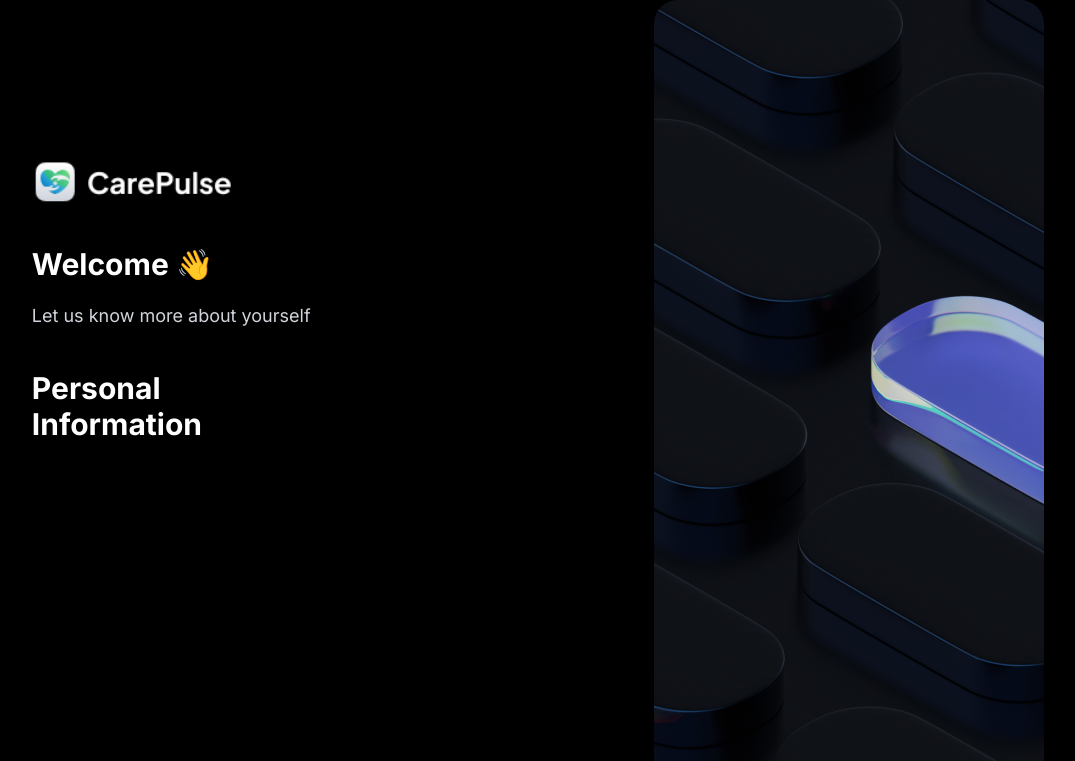
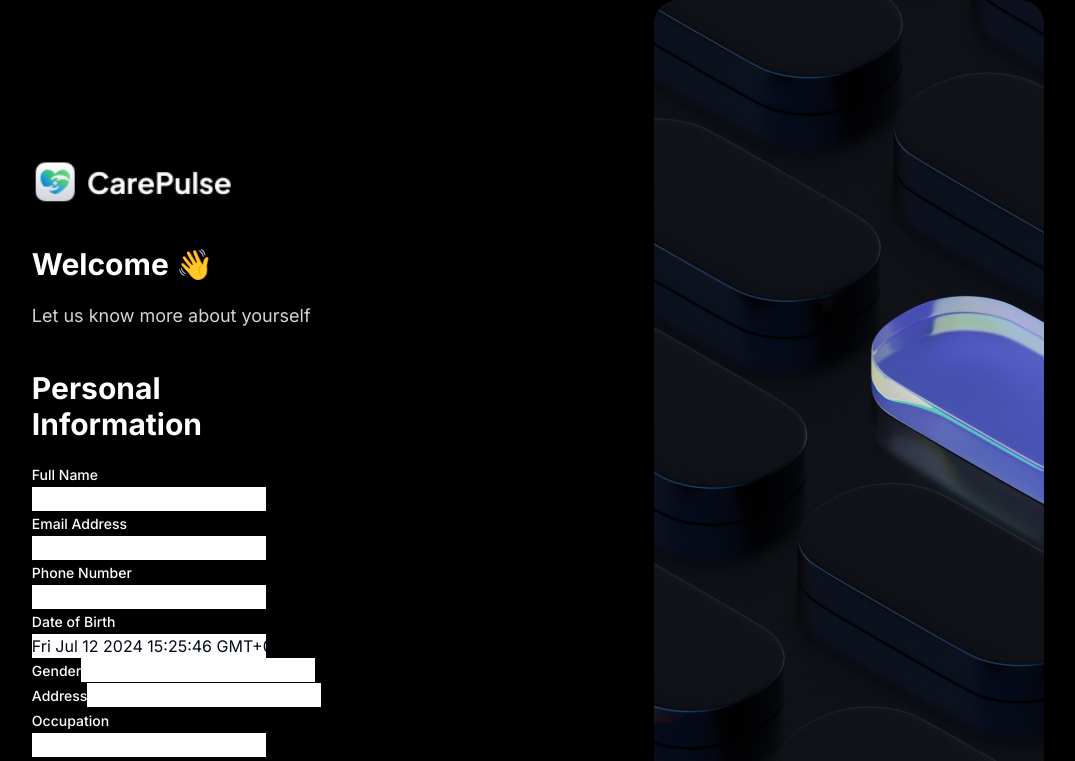
Before and after one commit to AliAsgharGill/Health-Care-System, a Next.js app: page /userDetails in a window 1280 px wide. Shown: the top 761 px of the page, without its empty margins (154-1229 px from the left). Built offline with nearby package versions, Linux system fonts and the light colour scheme.

Commit message:
types, schema, default values added

```diff
--- a/src/components/otpForm/page.tsx
+++ b/src/components/otpForm/page.tsx
@@ -25,7 +25,7 @@ import {
 } from "../ui/form";
 
 import { REGEXP_ONLY_DIGITS_AND_CHARS } from "input-otp";
-import { OtpFormValues } from "../../types/otpFormValues";
+import { OtpFormValues } from "../../types/otpFormTypes";
 import { OtpSchema } from "@/schemas/otpSchema";
 import { zodResolver } from "@hookform/resolvers/zod";
 import { useToast } from "../ui/use-toast";
--- a/src/components/signupForm/page.tsx
+++ b/src/components/signupForm/page.tsx
@@ -11,7 +11,7 @@ import axios from "axios";
 import { useToast } from "../ui/use-toast";
 import { Loader, Mail, Phone, User } from "lucide-react";
 
-import { SignupFormValues } from "@/types/signupFormValues";
+import { SignupFormValues } from "@/types/signupFormTypes";
 import OtpForm from "../otpForm/page";
 
 const SignupForm: React.FC<{ props?: string }> = ({ props }) => {
@@ -28,8 +28,8 @@ const SignupForm: React.FC<{ props?: string }> = ({ props }) => {
     mode: "onChange",
     resolver: zodResolver(SignupSchema),
   });
-  const { register, handleSubmit, formState } = form;
-  const { errors, isDirty, isValid, isSubmitSuccessful } = formState;
+  const { register, handleSubmit, formState, reset } = form;
+  const { errors, isDirty, isValid, isSubmitSuccessful, } = formState;
 
   const onSubmit: SubmitHandler<SignupFormValues> = async (data) => {
     setIsSubmitting(true);
@@ -45,6 +45,7 @@ const SignupForm: React.FC<{ props?: string }> = ({ props }) => {
         title: "Success",
         variant: "default",
       });
+      reset();
       setIsDialogOpen(true); // Open the dialog on successful submission
     } catch (error) {
       console.log("Error Registering User:", error);
--- a/src/components/userDetailForm/page.tsx
+++ b/src/components/userDetailForm/page.tsx
@@ -1,13 +1,214 @@
+import { UserDetailsSchema } from "@/schemas/userDetailsSchema";
+import { UserDetailsTypes } from "@/types/userDetailTypes";
+import { zodResolver } from "@hookform/resolvers/zod";
 import React from "react";
+import { Form } from "../ui/form";
+import { SubmitHandler, useForm } from "react-hook-form";
 
-const UserDetailForm = () => {
+const UserDetailsForm = () => {
+  const form = useForm<UserDetailsTypes>({
+    defaultValues: {
+      personal_info: {
+        full_name: "",
+        email_address: "",
+        phone_number: "",
+        date_of_birth: new Date(),
+        gender: "",
+        address: "",
+        occupation: "",
+        emergency_contact_name: "",
+        guardian_number: "",
+      },
+      medical_info: {
+        primary_care_physician: "",
+        insurance_provider: "",
+        insurance_policy_number: "",
+        allergies: "",
+        current_medications: "",
+        family_medical_history: "",
+        past_diagnosis: "",
+      },
+      identification_info: {
+        identification_type: "",
+        identification_number: "",
+        scanned_copy_of_identification_document: "",
+      },
+      constant_info: {
+        receive_treatment: false,
+        share_medical_info: false,
+        privacy_policy: false,
+      },
+    },
+    mode: "onChange",
+    resolver: zodResolver(UserDetailsSchema),
+  });
+  const { handleSubmit, register, formState, reset } = form;
+  const { errors, isDirty, isValid, isSubmitSuccessful } = formState;
+
+
+  const onSubmit: SubmitHandler<UserDetailsTypes> = (data) => {
+    console.log(data);
+    reset();
+  };
+  const onError = (errors: any) => {
+    console.log(errors);
+  };
+
+
   return (
     <>
       <h1 className="text-3xl text-white mt-10 mb-5 font-bold">
         Personal Information
       </h1>
+      <Form {...form}>
+        <form noValidate onSubmit={handleSubmit(onSubmit)}>
+          <div className="grid grid-cols-1 gap-6">
+            <div className="col-span-1">
+              <label
+                htmlFor="full_name"
+                className="text-sm font-medium leading-6 text-white"
+              >
+                Full Name
+              </label>
+              <input
+                type="text"
+                id="full_name"
+                {...register("personal_info.full_name")}
+              />
+            </div>
+          </div>
+
+          <div className="grid grid-cols-1 gap-6">
+            <div className="col-span-1">
+              <label
+                htmlFor="email_address"
+                className="text-sm font-medium leading-6 text-white"
+              >
+                Email Address
+              </label>
+              <input
+                type="text"
+                id="email_address"
+                {...register("personal_info.email_address")}
+              />
+            </div>
+          </div>
+
+          <div className="grid grid-cols-1 gap-6">
+            <div className="col-span-1">
+              <label
+                htmlFor="phone_number"
+                className="text-sm font-medium leading-6 text-white"
+              >
+                Phone Number
+              </label>
+              <input
+                type="text"
+                id="phone_number"
+                {...register("personal_info.phone_number")}
+              />
+            </div>
+          </div>
+
+          <div className="grid grid-cols-1 gap-6">
+            <div className="col-span-1">
+              <label
+                htmlFor="date_of_birth"
+                className="text-sm font-medium leading-6 text-white"
+              >
+                Date of Birth
+              </label>
+              <input
+                type="text"
+                id="date_of_birth"
+                {...register("personal_info.date_of_birth")}
+              />
+            </div>
+          </div>
+
+          <div className="grid grid-cols-1 gap-6">
+            <div className="col-span-1">
+              <label
+                htmlFor="gender"
+                className="text-sm font-medium leading-6 text-white"
+              >
+                Gender
+              </label>
+              <input
+                type="text"
+                id="gender"
+                {...register("personal_info.gender")}
+              />
+            </div>
+          </div>
+
+          <div className="grid grid-cols-1 gap-6">
+            <div className="col-span-1">
+              <label
+                htmlFor="address"
+                className="text-sm font-medium leading-6 text-white"
+              >
+                Address
+              </label>
+              <input
+                type="text"
+                id="address"
+                {...register("personal_info.address")}
+              />
+            </div>
+          </div>
+
+          <div className="grid grid-cols-1 gap-6">
+            <div className="col-span-1">
+              <label
+                htmlFor="occupation"
+                className="text-sm font-medium leading-6 text-white"
+              >
+                Occupation
+              </label>
+              <input
+                type="text"
+                id="occupation"
+                {...register("personal_info.occupation")}
+              />
+            </div>
+          </div>
+
+          <div className="grid grid-cols-1 gap-6">
+            <div className="col-span-1">
+              <label
+                htmlFor="emergency_contact_name"
+                className="text-sm font-medium leading-6 text-white"
+              >
+                Emergency Contact Name
+              </label>
+              <input
+                type="text"
+                id="emergency_contact_name"
+                {...register("personal_info.emergency_contact_name")}
+              />
+            </div>
+          </div>
+
+          <div className="grid grid-cols-1 gap-6">
+            <div className="col-span-1">
+              <label
+                htmlFor="emergency_contact_number"
+                className="text-sm font-medium leading-6 text-white"
+              >
+                Primary Care Physician
+              </label>
+              <input
+                type="text"
+                id="emergency_contact_number"
+                {...register("medical_info.primary_care_physician")}
+              />
+            </div>
+          </div>
+        </form>
+      </Form>
     </>
   );
 };
 
-export default UserDetailForm;
+export default UserDetailsForm;
--- /dev/null
+++ b/src/schemas/userDetailsSchema.ts
@@ -0,0 +1,97 @@
+import { z } from "zod";
+
+export const PersonalInfoSchema = z.object({
+  full_name: z
+    .string()
+    .min(3, "Must be 3 characters long")
+    .max(20, "Must be 20 characters long"),
+  email_address: z
+    .string()
+    .email("Must be a valid email")
+    .min(3, "Must be 3 characters long")
+    .max(20, "Must be 20 characters long"),
+  phone_number: z
+    .string()
+    .min(10, "Must be 10 characters long")
+    .max(10, "Must be 10 characters long"),
+  date_of_birth: z.date(),
+  gender: z
+    .string()
+    .min(3, "Must be 3 characters long")
+    .max(20, "Must be 20 characters long"),
+  address: z
+    .string()
+    .min(3, "Must be 3 characters long")
+    .max(20, "Must be 20 characters long"),
+  occupation: z
+    .string()
+    .min(3, "Must be 3 characters long")
+    .max(20, "Must be 20 characters long"),
+  emergency_contact_name: z
+    .string()
+    .min(3, "Must be 3 characters long")
+    .max(20, "Must be 20 characters long"),
+  guardian_number: z
+    .string()
+    .min(3, "Must be 3 characters long")
+    .max(20, "Must be 20 characters long"),
+});
+
+export const MedicalInfoSchema = z.object({
+  primary_care_physician: z
+    .string()
+    .min(3, "Must be 3 characters long")
+    .max(20, "Must be 20 characters long"),
+  insurance_provider: z
+    .string()
+    .min(3, "Must be 3 characters long")
+    .max(20, "Must be 20 characters long"),
+  insurance_policy_number: z
+    .string()
+    .min(3, "Must be 3 characters long")
+    .max(20, "Must be 20 characters long"),
+  allergies: z
+    .string()
+    .min(3, "Must be 3 characters long")
+    .max(20, "Must be 20 characters long"),
+  current_medications: z
+    .string()
+    .min(3, "Must be 3 characters long")
+    .max(20, "Must be 20 characters long"),
+  family_medical_history: z
+    .string()
+    .min(3, "Must be 3 characters long")
+    .max(20, "Must be 20 characters long"),
+  past_diagnosis: z
+    .string()
+    .min(3, "Must be 3 characters long")
+    .max(20, "Must be 20 characters long"),
+});
+
+export const IdentificationInfoSchema = z.object({
+  identification_type: z
+    .string()
+    .min(3, "Must be 3 characters long")
+    .max(20, "Must be 20 characters long"),
+  identification_number: z
+    .string()
+    .min(3, "Must be 3 characters long")
+    .max(20, "Must be 20 characters long"),
+  scanned_copy_of_identification_document: z
+    .string()
+    .min(3, "Must be 3 characters long")
+    .max(20, "Must be 20 characters long"),
+});
+
+export const ConstantInfoSchema = z.object({
+  receive_treatment: z.boolean(),
+  share_medical_info: z.boolean(),
+  privacy_policy: z.boolean(),
+});
+
+export const UserDetailsSchema = z.object({
+  personal_info: PersonalInfoSchema,
+  medical_info: MedicalInfoSchema,
+  identification_info: IdentificationInfoSchema,
+  constant_info: ConstantInfoSchema,
+});
--- /dev/null
+++ b/src/types/userDetailTypes.ts
@@ -0,0 +1,39 @@
+export type UserDetailsTypes = {
+  personal_info: PersonalInfoTypes;
+  medical_info: MedicalInfoTypes;
+  identification_info: IdentificationInfoTypes;
+  constant_info: ConstantInfoTypes;
+};
+export type PersonalInfoTypes = {
+  full_name: string;
+  email_address: string;
+  phone_number: string;
+  date_of_birth: Date;
+  gender: string;
+  address: string;
+  occupation: string;
+  emergency_contact_name: string;
+  guardian_number: string;
+};
+
+export type MedicalInfoTypes = {
+  primary_care_physician: string;
+  insurance_provider: string;
+  insurance_policy_number: string;
+  allergies: string;
+  current_medications: string;
+  family_medical_history: string;
+  past_diagnosis: string;
+};
+
+export type IdentificationInfoTypes = {
+  identification_type: string;
+  identification_number: string;
+  scanned_copy_of_identification_document: string;
+};
+
+export type ConstantInfoTypes = {
+  receive_treatment: boolean;
+  share_medical_info: boolean;
+  privacy_policy: boolean;
+};
```
Also changed, not shown: src/types/otpFormTypes.ts (renamed from src/types/otpFormValues.ts), src/types/signupFormTypes.ts (renamed from src/types/signupFormValues.ts). Lines whose indentation alone changed are shown as unchanged.
